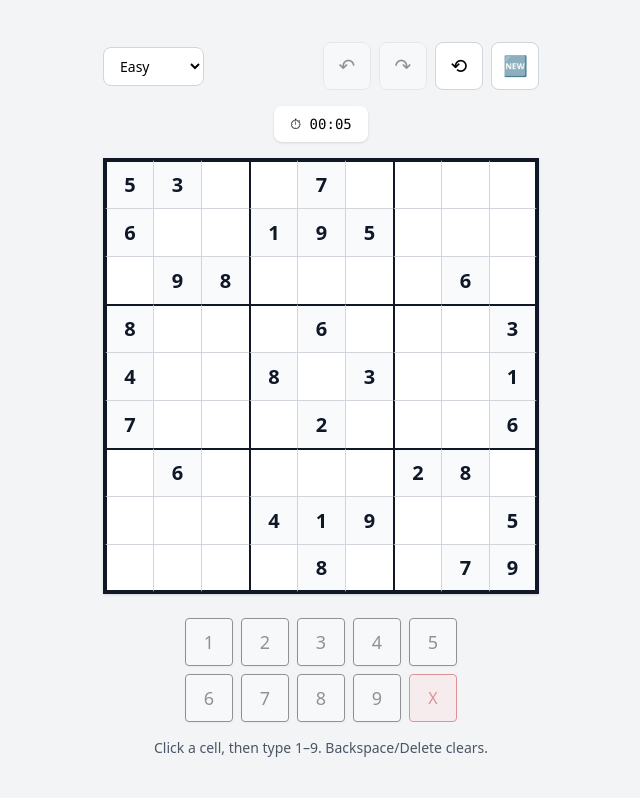
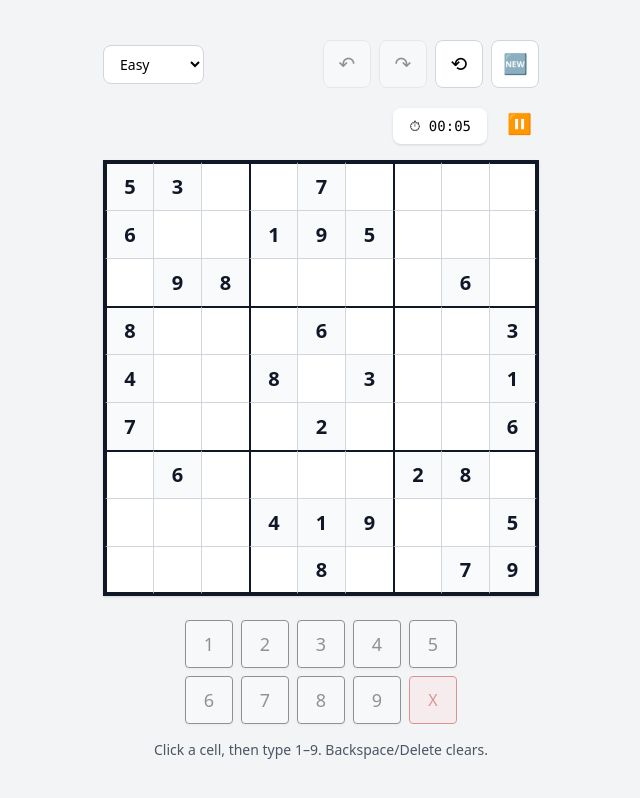
Before and after one commit to mojiAh/Sudoku, a React (Vite) app: page / in a window 1280 px wide. Shown: the whole page, without its empty margins (319-959 px from the left). Built offline with nearby package versions, Linux system fonts and the light colour scheme.

Commit message:
User need to be able to pause the timer.

```diff
--- a/src/App.tsx
+++ b/src/App.tsx
@@ -41,6 +41,8 @@ function App() {
 
   useEffect(() => {
     const onKeyDown = (e: KeyboardEvent) => {
+      if (state.isPaused) return;
+
       const idx = state.selectedIndex;
       if (idx === null) return;
 
@@ -70,6 +72,7 @@ function App() {
   }, [state.selectedIndex, dispatch]);
 
   useEffect(() => {
+    if (state.isPaused) return;
     let interval: number | null = null;
 
     const start = () => {
@@ -97,7 +100,7 @@ function App() {
       stop();
       document.removeEventListener("visibilitychange", onVisibilityChange);
     };
-  }, []);
+  }, [state.isPaused]);
 
   return (
     <div
@@ -118,7 +121,12 @@ function App() {
           isUndoDisabled={state.past.length === 0}
           isRedoDisabled={state.future.length === 0}
         />
-        <GameTimer seconds={state.elapsedTime} />
+        <GameTimer
+          seconds={state.elapsedTime}
+          onTogglePause={() => dispatch({ type: "TOGGLE_PAUSE" })}
+          isPaused={state.isPaused}
+        />
+        <div className={state.isPaused ? "blur-sm pointer-events-none" : ""}>
           <SudokuBoard
             board={state.board}
             selectedIndex={state.selectedIndex}
@@ -126,12 +134,14 @@ function App() {
               dispatch({ type: "SELECT_CELL", index });
             }}
           />
+        </div>
         <NumberPad
           onClear={clearCell}
           onNumber={setNumber}
           disabled={
             state.selectedIndex === null ||
-            state.board[state.selectedIndex].given !== null
+            state.board[state.selectedIndex].given !== null ||
+            state.isPaused
           }
         />
         <div className="text-sm text-gray-600">
--- a/src/engine/types.ts
+++ b/src/engine/types.ts
@@ -14,4 +14,5 @@ export type GameState = {
   initialBoard: Board;
   selectedIndex: number | null;
   elapsedTime: number;
+  isPaused: boolean;
 };
--- a/src/state/gameReducer.ts
+++ b/src/state/gameReducer.ts
@@ -9,7 +9,8 @@ export type Action =
   | { type: "SET_CELL_VALUE"; index: number; value: number | null }
   | { type: "UNDO" }
   | { type: "REDO" }
-  | { type: "TICK" };
+  | { type: "TICK" }
+  | { type: "TOGGLE_PAUSE" };
 
 export const initialGameState = (puzzle: string): GameState => {
   const board = parsePuzzle(puzzle);
@@ -20,6 +21,7 @@ export const initialGameState = (puzzle: string): GameState => {
     initialBoard: board,
     selectedIndex: null,
     elapsedTime: 0,
+    isPaused: false,
   };
 };
 
@@ -34,6 +36,7 @@ export function gameReducer(state: GameState, action: Action): GameState {
         initialBoard: board,
         selectedIndex: null,
         elapsedTime: 0,
+        isPaused: false,
       };
     }
     case "RESET": {
@@ -44,12 +47,14 @@ export function gameReducer(state: GameState, action: Action): GameState {
         future: [],
         selectedIndex: null,
         elapsedTime: 0,
+        isPaused: false,
       };
     }
     case "RESET_TIMER": {
       return {
         ...state,
         elapsedTime: 0,
+        isPaused: false,
       };
     }
     case "SELECT_CELL": {
@@ -107,7 +112,13 @@ export function gameReducer(state: GameState, action: Action): GameState {
         elapsedTime: state.elapsedTime + 1,
       };
     }
-
+    case "TOGGLE_PAUSE": {
+      return {
+        ...state,
+        isPaused: !state.isPaused,
+        selectedIndex: null,
+      };
+    }
     default: {
       throw new Error("Unhandled action in reducer");
     }
--- a/src/ui/GameTimer.tsx
+++ b/src/ui/GameTimer.tsx
@@ -1,14 +1,24 @@
 type Props = {
   seconds: number;
+  onTogglePause: () => void;
+  isPaused: boolean;
 };
 
-export const GameTimer = ({ seconds }: Props) => {
+export const GameTimer = ({ seconds, onTogglePause, isPaused }: Props) => {
   const mm = String(Math.floor(seconds / 60)).padStart(2, "0");
   const ss = String(seconds % 60).padStart(2, "0");
 
   return (
-    <div className="px-4 py-2 rounded-lg bg-white shadow text-sm font-mono">
-      ⏱ {mm}:{ss}
+    <div className="flex items-end gap-3 justify-end w-full">
+      <div className="px-4 py-2 rounded-lg bg-white shadow text-sm font-mono">
+        ⏱ {mm}:{ss}
+      </div>
+      <button
+        onClick={onTogglePause}
+        className="w-10 h-10 rounded-xl flex items-center justify-center text-xl"
+      >
+        {isPaused ? "▶️" : "⏸"}
+      </button>
     </div>
   );
 };
```
Lines whose indentation alone changed are shown as unchanged.
